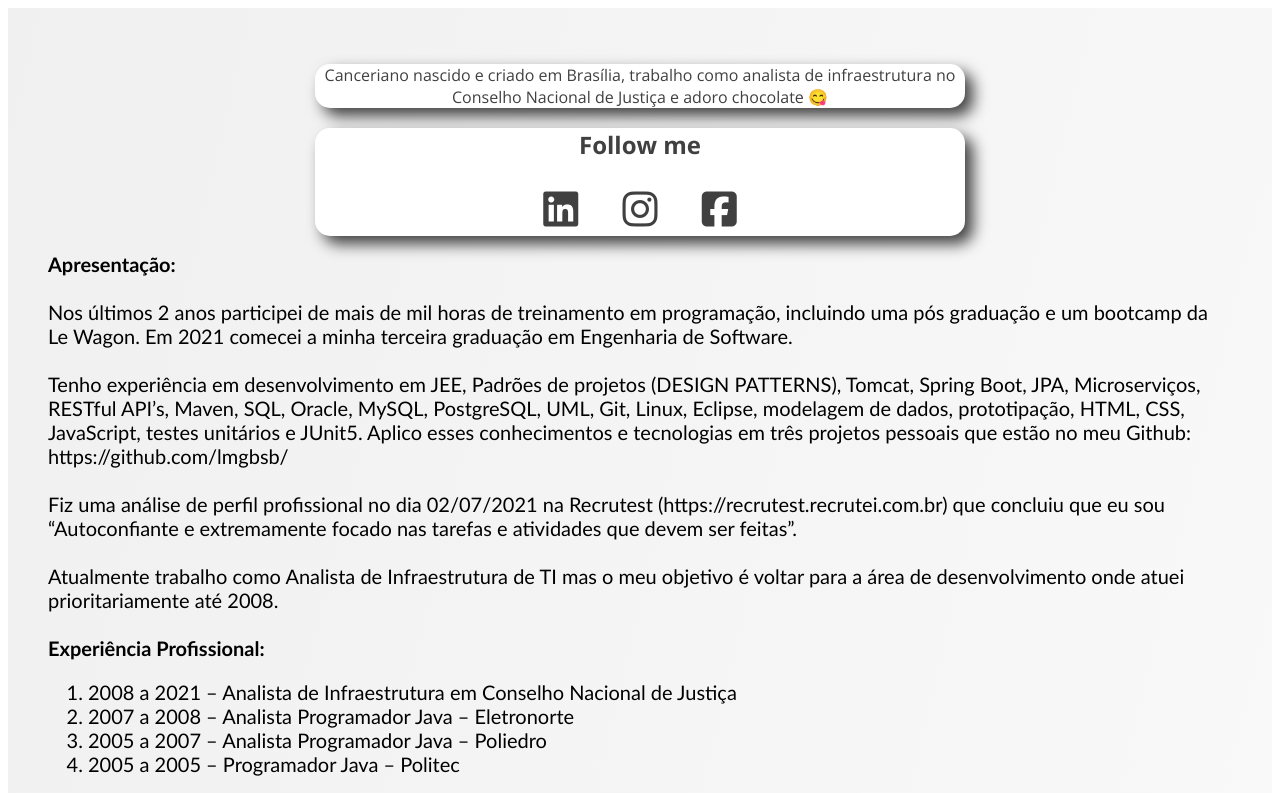
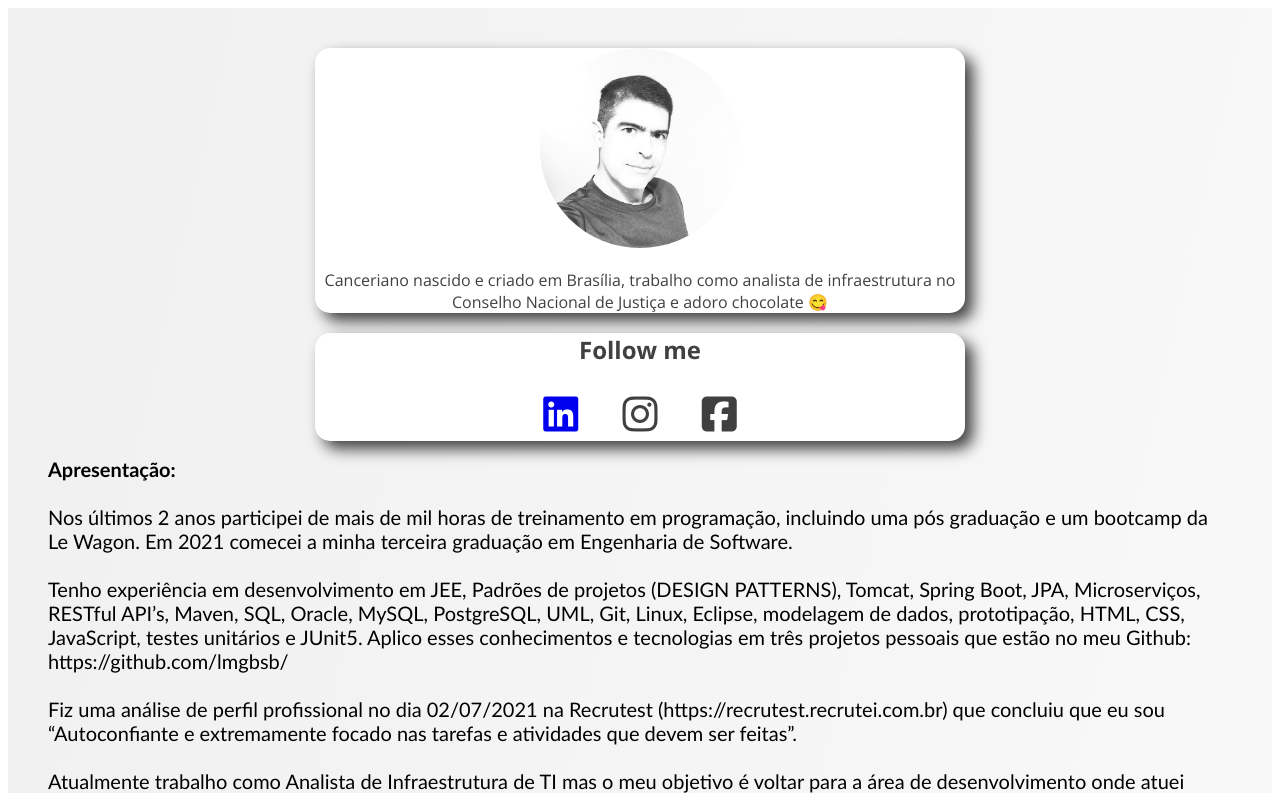
Before and after one commit to lmgbsb/profile, a plain HTML site: page index.html in a window 1280 px wide. Shown: the top 793 px of the page. Drawn offline with nearby package versions, Linux system fonts and the light colour scheme.

Commit message:
atualizei meu linkedin

```diff
--- a/index.html
+++ b/index.html
@@ -19,9 +19,9 @@
 
 	<!--
       <h1>Oi, sou o Leandro</h1>
+ 	-->
+      <img src="images/leandro.jpg"/>
 
-      <img src="images/leandro.jpg"/>
- 	-->
       <p>
         Canceriano nascido e criado em Brasília, trabalho como analista
         de infraestrutura no Conselho Nacional de Justiça e adoro chocolate &#128523;
@@ -36,7 +36,11 @@
 
       <ul class="list-inline">
         <li>
-          <i class="fab fa-linkedin"></i>
+
+          	<a href = "https://www.linkedin.com/in/leandro-mesquita-galvao/">
+          		<i class="fab fa-linkedin"></i>
+          	</a>
+
         </li>
         <li>
           <i class="fab fa-instagram"></i>
```
